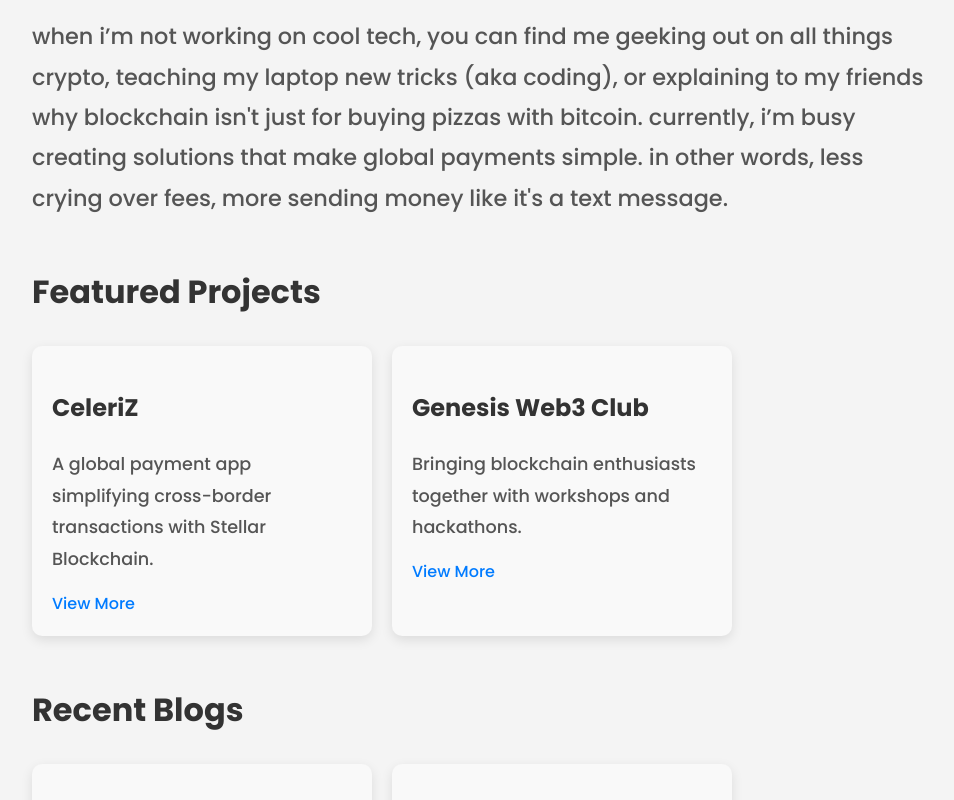
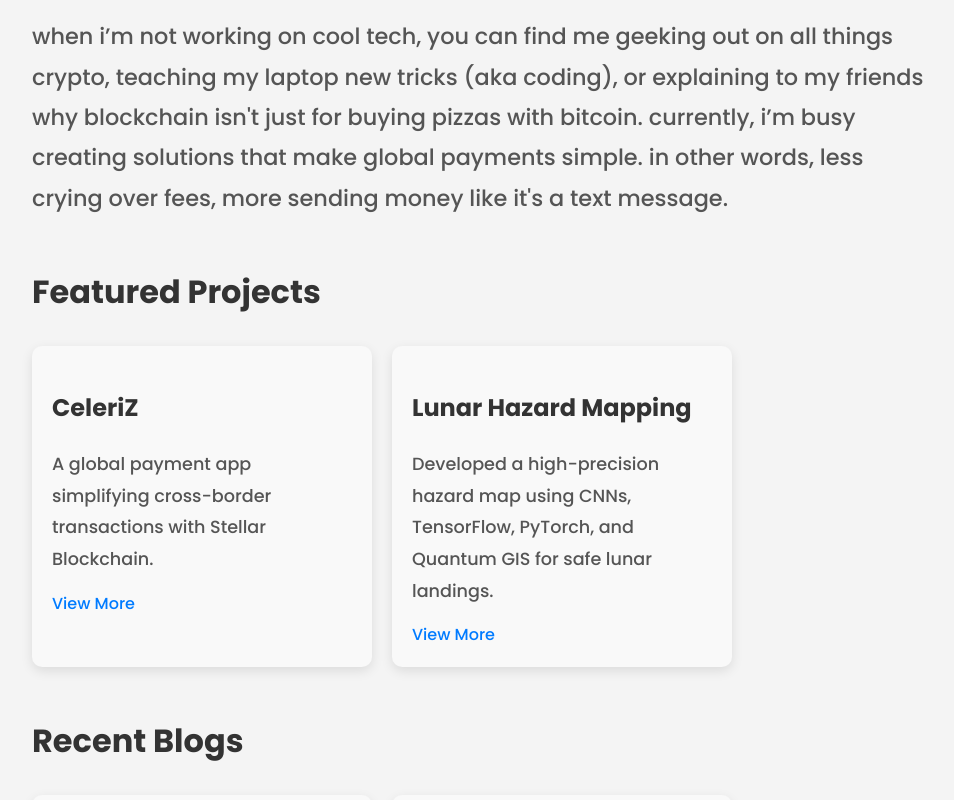
Before and after one commit to Debasish616/debasishbehera, a React (Create React App) app: page / in a window 1280 px wide. Shown: the part 428-1228 px from the top of the page, without its empty margins (158-1112 px from the left). Built offline with nearby package versions, Linux system fonts and the light colour scheme.

Commit message:
hola amigo 6

```diff
--- a/src/pages/Home.js
+++ b/src/pages/Home.js
@@ -29,8 +29,8 @@ currently, i’m busy creating solutions that make global payments simple. in ot
               <Link to="/projects">View More</Link>
             </div>
             <div className="project-card">
-              <h3>Genesis Web3 Club</h3>
-              <p>Bringing blockchain enthusiasts together with workshops and hackathons.</p>
+              <h3>Lunar Hazard Mapping</h3>
+              <p>Developed a high-precision hazard map using CNNs, TensorFlow, PyTorch, and Quantum GIS for safe lunar landings.</p>
               <Link to="/projects">View More</Link>
             </div>
           </div>
```
